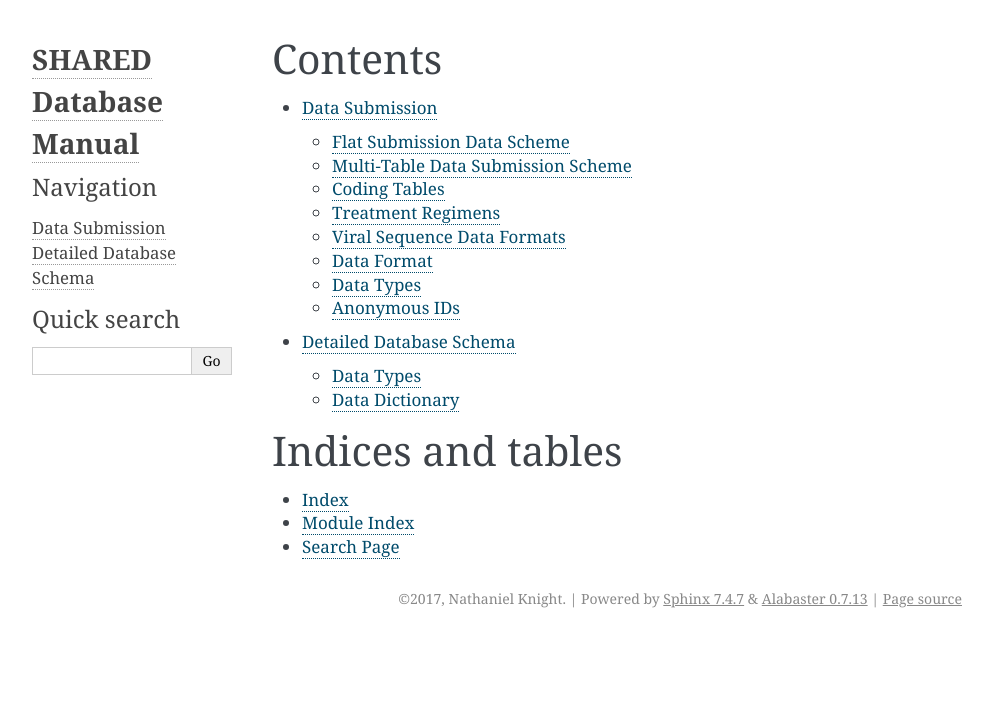
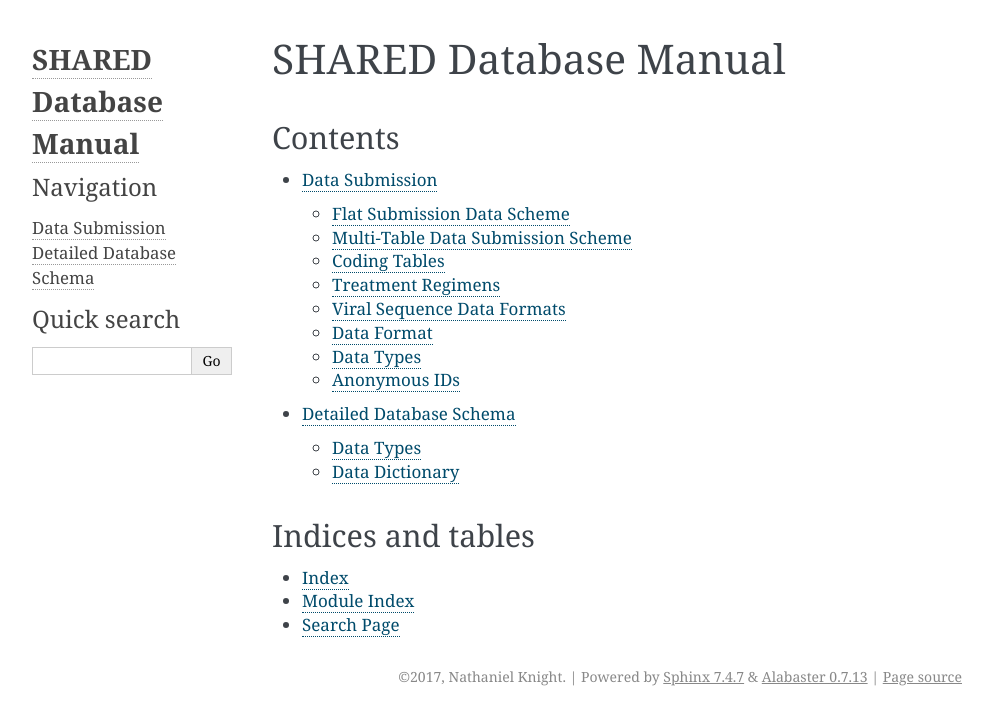
Before and after one commit to cfe-lab/shared-doc, a Sphinx documentation site: the page built from source/index.rst, in a window 1280 px wide. Shown: the top 725 px of the page, without its empty margins (148-1140 px from the left). Built offline with Sphinx 7.4.7, drawn with Linux system fonts in a browser that asks for light colours; formulas are drawn with MathJax 3.

Commit message:
Re-balance headers on the title page

```diff
--- a/source/index.rst
+++ b/source/index.rst
@@ -1,6 +1,8 @@
+SHARED Database Manual
+======================
 
 Contents
-========
+--------
 
 .. toctree::
    :maxdepth: 2
@@ -11,7 +13,7 @@ Contents
 
 
 Indices and tables
-==================
+------------------
 
 * :ref:`genindex`
 * :ref:`modindex`
```
